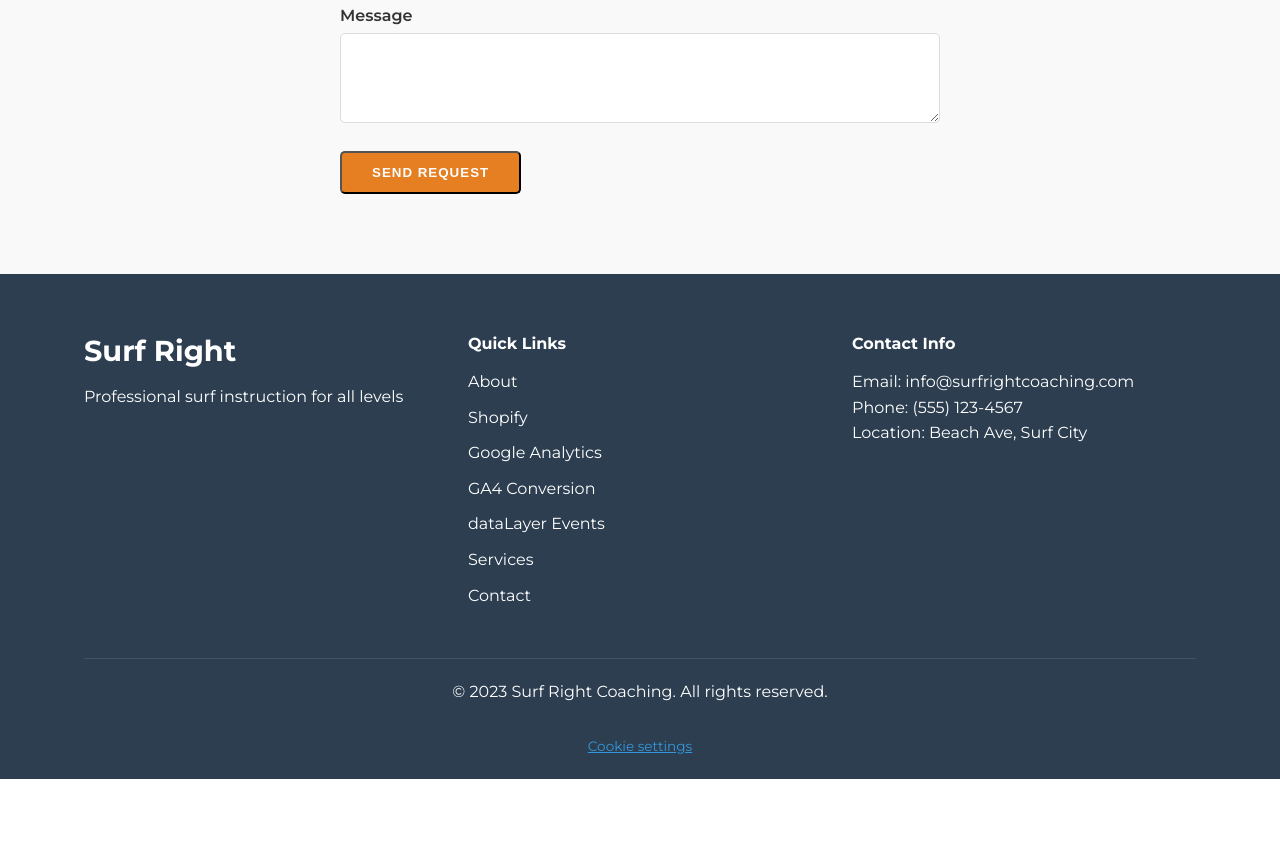
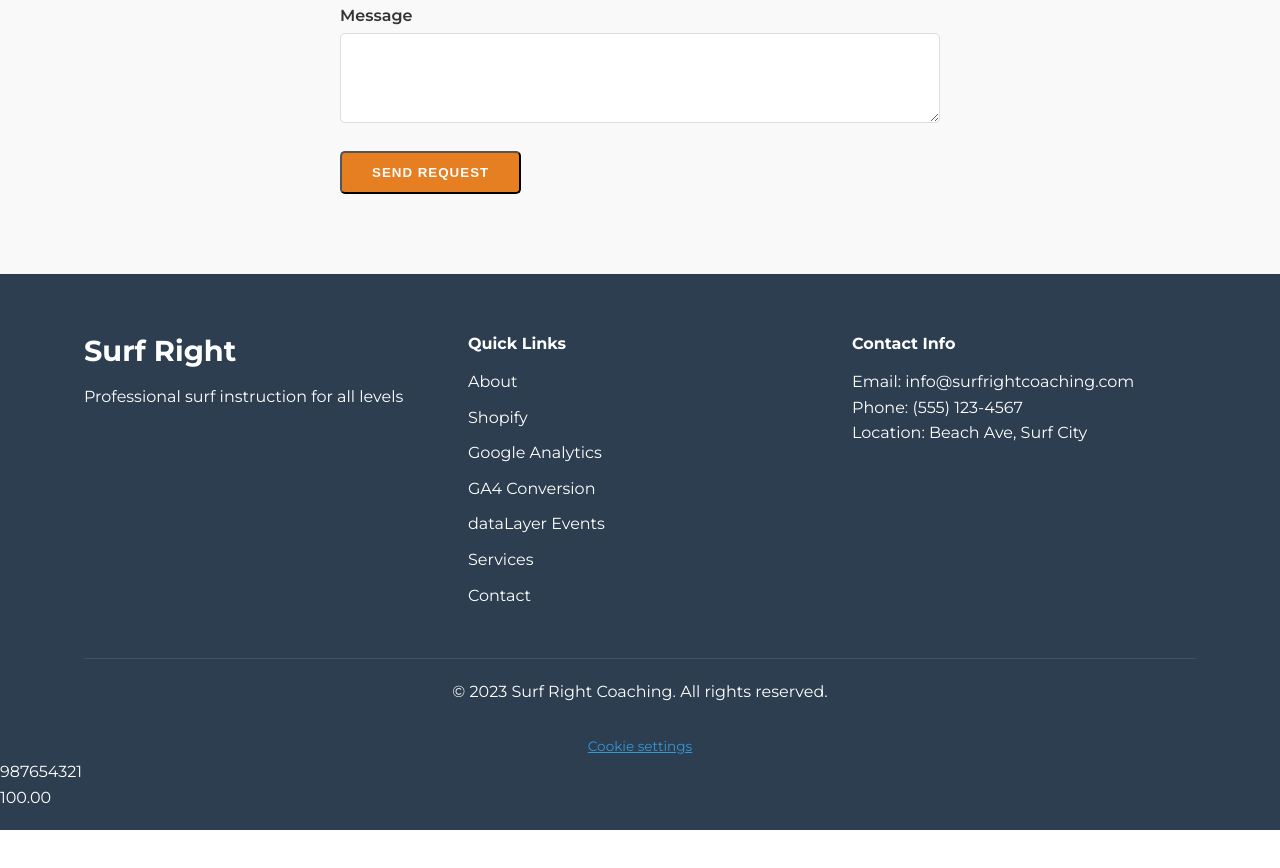
Before and after one commit to apulcini22/surf-coaching, a website: page index.html in a window 1280 px wide. Shown: the part 1821-2689 px from the top of the page. Drawn offline with Linux system fonts and the light colour scheme.

Commit message:
Added order id and amount html tags

```diff
--- a/index.html
+++ b/index.html
@@ -157,48 +157,54 @@
           <p>&copy; 2023 Surf Right Coaching. All rights reserved.</p>
         </div>
       </div>
+      <div id="order-variables">
+        <p id="order-id">987654321</p>
+        <p id="order-total">100.00</p>
+      </div>
     </footer>
     <script>
       /* Tracking pixel code*/
-      (function() {
-        "use strict";
-        var e = null, b = "4.0.0", n = "36214", additional = "", t, r, i;
-        try {
-            t = top.document.referer !== "" ? encodeURIComponent(top.document.referrer.substring(0, 2048)) : ""
-        } catch (o) {
-            t = document.referrer !== null ? document.referrer.toString().substring(0, 2048) : ""
-        }
-        try {
-            r = window && window.top && document.location && window.top.location === document.location ? document.location : window && window.top && window.top.location && "" !== window.top.location ? window.top.location : document.location
-        } catch (u) {
-            r = document.location
-        }
-        try {
-            i = parent.location.href !== "" ? encodeURIComponent(parent.location.href.toString().substring(0, 2048)) : ""
-        } catch (a) {
-            try {
-                i = r !== null ? encodeURIComponent(r.toString().substring(0, 2048)) : ""
-            } catch (f) {
-                i = ""
-            }
-        }
-        var l, c = document.createElement("script"), h = null, p = document.getElementsByTagName("script"), d = Number(p.length) - 1, v = document.getElementsByTagName("script")[d];
-        if (typeof l === "undefined") {
-            l = Math.floor(Math.random() * 1e17)
-        }
-        h = "dx.mountain.com/spx?" + "dxver=" + b + "&shaid=" + n + "&tdr=" + t + "&plh=" + i + "&cb=" + l + additional;
-        c.type = "text/javascript";
-        c.src = ("https:" === document.location.protocol ? "https://" : "http://") + h;
-        v.parentNode.insertBefore(c, v)
-      }
-      )();
+      // (function() {
+      //   "use strict";
+      //   var e = null, b = "4.0.0", n = "36214", additional = "", t, r, i;
+      //   try {
+      //       t = top.document.referer !== "" ? encodeURIComponent(top.document.referrer.substring(0, 2048)) : ""
+      //   } catch (o) {
+      //       t = document.referrer !== null ? document.referrer.toString().substring(0, 2048) : ""
+      //   }
+      //   try {
+      //       r = window && window.top && document.location && window.top.location === document.location ? document.location : window && window.top && window.top.location && "" !== window.top.location ? window.top.location : document.location
+      //   } catch (u) {
+      //       r = document.location
+      //   }
+      //   try {
+      //       i = parent.location.href !== "" ? encodeURIComponent(parent.location.href.toString().substring(0, 2048)) : ""
+      //   } catch (a) {
+      //       try {
+      //           i = r !== null ? encodeURIComponent(r.toString().substring(0, 2048)) : ""
+      //       } catch (f) {
+      //           i = ""
+      //       }
+      //   }
+      //   var l, c = document.createElement("script"), h = null, p = document.getElementsByTagName("script"), d = Number(p.length) - 1, v = document.getElementsByTagName("script")[d];
+      //   if (typeof l === "undefined") {
+      //       l = Math.floor(Math.random() * 1e17)
+      //   }
+      //   h = "dx.mountain.com/spx?" + "dxver=" + b + "&shaid=" + n + "&tdr=" + t + "&plh=" + i + "&cb=" + l + additional;
+      //   c.type = "text/javascript";
+      //   c.src = ("https:" === document.location.protocol ? "https://" : "http://") + h;
+      //   v.parentNode.insertBefore(c, v)
+      // }
+      // )();
 
+      var orderId = document.getElementById("order-id").innerText;
+      var orderTotal = document.getElementById("order-total").innerText;
       /* Conversion pixel code*/
       (function() {
         var x = null, p, q, m,
             o = "36214",
-            l = "ORDER ID",
-            i = "TOTAL ORDER AMOUNT",
+            l = orderId,
+            i = orderTotal,
             c = "",
             k = "",
             g = "",
```
